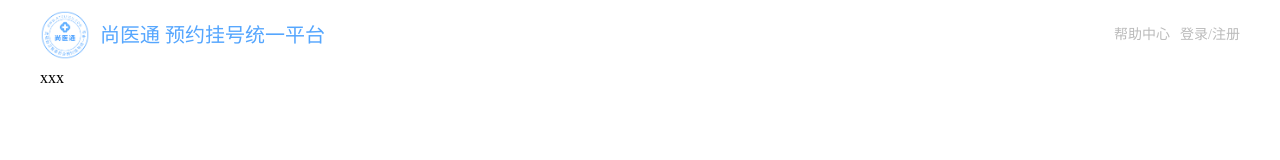
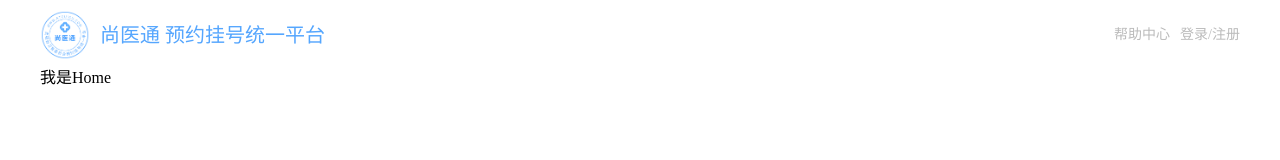
Before and after one commit to sun0717/SYYT, a Vue app: page /home in a window 1280 px wide. Shown: the top 160 px of the page. Built offline with nearby package versions, Linux system fonts and the light colour scheme.

Commit message:
路由搭建

```diff
--- a/package.json
+++ b/package.json
@@ -10,7 +10,8 @@
   },
   "dependencies": {
     "sass": "^1.64.2",
-    "vue": "^3.3.4"
+    "vue": "^3.3.4",
+    "vue-router": "^4.2.4"
   },
   "devDependencies": {
     "@types/node": "^20.4.9",
--- a/src/App.vue
+++ b/src/App.vue
@@ -4,7 +4,7 @@
     <HospitalTop />
     <!-- 展示路由组件的区域 -->
     <div class="content">
-      xxx
+      <RouterView />
     </div>
     <HospitalBottom />
   </div>
--- a/src/main.ts
+++ b/src/main.ts
@@ -1,8 +1,11 @@
 import { createApp } from 'vue'
+import router from './router'
 // 引入清除默认样式
 import '@/style/reset.scss'
 // 引入根组件App
 import App from './App.vue'
 // 引入全局组件--顶部、底部都是全局组件
 
-createApp(App).mount('#app')
+const app = createApp(App)
+app.use(router)
+app.mount('#app')
--- /dev/null
+++ b/src/pages/home/index.vue
@@ -0,0 +1,13 @@
+<template>
+    <div>
+        <h1>我是Home</h1>
+    </div>
+</template>
+
+<script setup lang="ts">
+
+</script>
+
+<style scoped lang="scss">
+
+</style>
--- /dev/null
+++ b/src/pages/hospital/index.vue
@@ -0,0 +1,13 @@
+<template>
+    <div>
+
+    </div>
+</template>
+
+<script setup lang="ts">
+
+</script>
+
+<style scoped lang="scss">
+
+</style>
--- /dev/null
+++ b/src/router/index.ts
@@ -0,0 +1,27 @@
+import { createRouter, createWebHistory } from "vue-router"
+const router = createRouter({
+    history: createWebHistory(import.meta.env.BASE_URL),
+    scrollBehavior() {
+        // 始终滚动到顶部
+        return {
+            left: 0,
+            top: 0
+        }
+    },
+    routes: [
+        {
+            path: '/home',
+            component: () => import('@/pages/home/index.vue')
+        },
+        {
+            path: '/hospital',
+            component: () => import('@/pages/hospital/index.vue')
+        },
+        {
+            path: '/',
+            redirect: '/home'
+        }
+    ]
+})
+
+export default router
```
Also changed, not shown: 1 other file (tests, documents, lock files or other folders).
